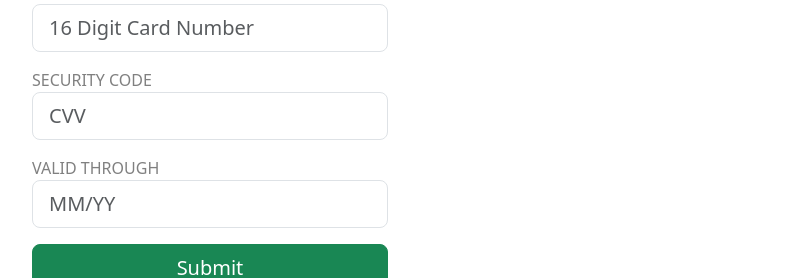
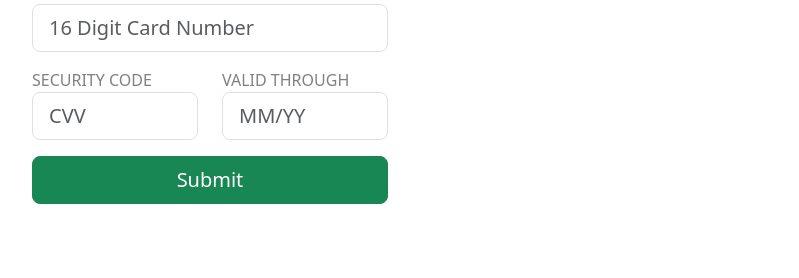
Before and after one commit to Alex-dev1356/PaymentDeatilRegistrationApp, an Angular app: page / in a window 1280 px wide. Shown: the part 308-586 px from the top of the page, without its empty margins (240-1039 px from the left). Built offline with nearby package versions, Linux system fonts and the light colour scheme; no server answers.

Commit message:
Moving the Security Code and Expiration Date on the sane row

```diff
--- a/src/app/payment-detail-form/payment-detail-form.component.html
+++ b/src/app/payment-detail-form/payment-detail-form.component.html
@@ -17,20 +17,21 @@
         [(ngModel)]="service.formData.cardNumber" >
     </div>
 
-    <div class="mb-3">
+    <div class="row">
+        <div class="mb-3 col-6">
             <label>Security Code</label>
             <input type="text" class="form-control form-control-lg"
             placeholder="CVV"
             #securityCode="ngModel" name="securityCode"
             [(ngModel)]="service.formData.securityCode" >
         </div>
-
-    <div class="mb-3">
+        <div class="mb-3 col-6">
             <label>Valid Through</label>
             <input type="text" class="form-control form-control-lg"
             placeholder="MM/YY"
             #expirationDate="ngModel" name="expirationDate"
             [(ngModel)]="service.formData.expirationDate" >
+        </div>
     </div>
 
     <div class="d-grid">
```
Lines whose indentation alone changed are shown as unchanged.
